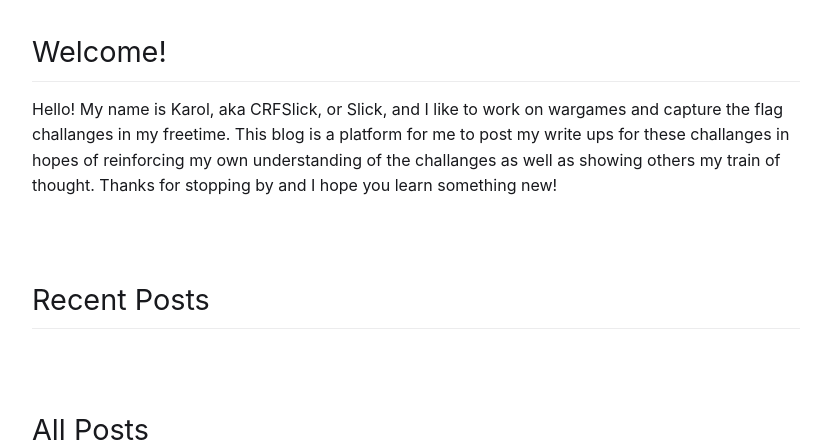
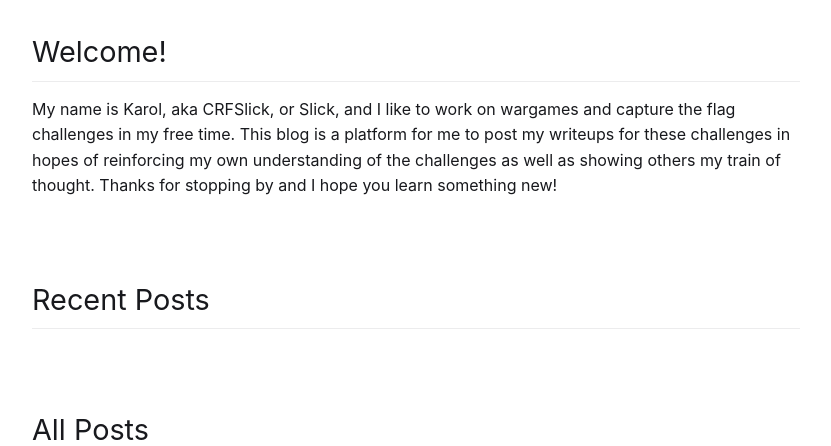
Before and after one commit to CRFSlick/SlickLabzBlog, a Flask app: page / in a window 1280 px wide. Shown: the part 91-537 px from the top of the page, without its empty margins (224-1055 px from the left). Run offline with Flask 2, Linux system fonts and the light colour scheme; parts of the project's set-up code (start-up, migrations or seed data) failed here and were passed over; some libraries are stand-ins or nearby versions.

Commit message:
Minor spelling fix

```diff
--- a/App/templates/home.html
+++ b/App/templates/home.html
@@ -11,10 +11,10 @@
   <header>
     <h1>Welcome!</h1>
     <div>
-      Hello! My name is Karol, aka CRFSlick, or Slick, and I like to work on wargames and capture the flag challanges in
-      my freetime.
-      This blog is a platform for me to post my write ups for these challanges in hopes of reinforcing my own
-      understanding of the challanges
+      My name is Karol, aka CRFSlick, or Slick, and I like to work on wargames and capture the flag challenges in
+      my free time.
+      This blog is a platform for me to post my writeups for these challenges in hopes of reinforcing my own
+      understanding of the challenges
       as well as showing others my train of thought. Thanks for stopping by and I hope you learn something new!
     </div>
   </header>
@@ -42,7 +42,6 @@
   <ul class="archive">
     <li>
       <span>
-        <!-- <img src="{{ url_for('static', filename='images/craft.PNG') }}"> -->
         <a href="/posts">Click here to see more posts!</a>
       </span>
     </li>
```
